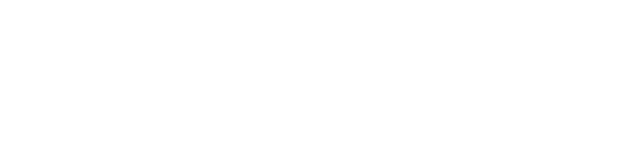
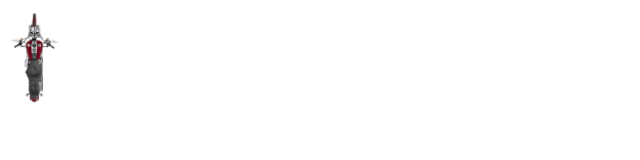
Before and after one commit to Greenkrok/Racing-Game, a plain HTML site: page index.html in a window 1280 px wide. Both pictures are taken after a click on the button "Чтобы начать игру кликни сюда". Shown: the whole page, without its empty margins (0-640 px from the left). Drawn offline with Linux system fonts and the light colour scheme.

Commit message:
refactor: rename folder

```diff
--- a/style.css
+++ b/style.css
@@ -5,5 +5,5 @@
 .car {
   width: 50px;
   height: 100px;
-  background: transparent url('./image/player.png') center / cover no-repeat;
+  background: transparent url('./img/player.png') center / cover no-repeat;
 }
```
Also changed, not shown: img/enemy.png (renamed from images/enemy.png), img/enemy2.png (renamed from images/enemy2.png), img/player.png (renamed from images/player.png).
